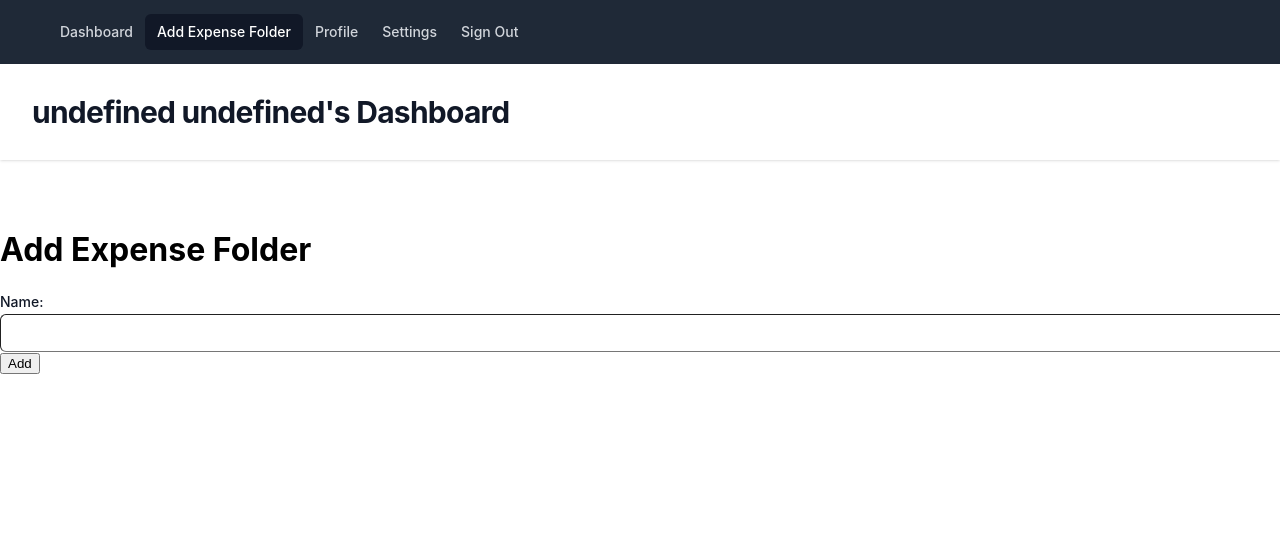
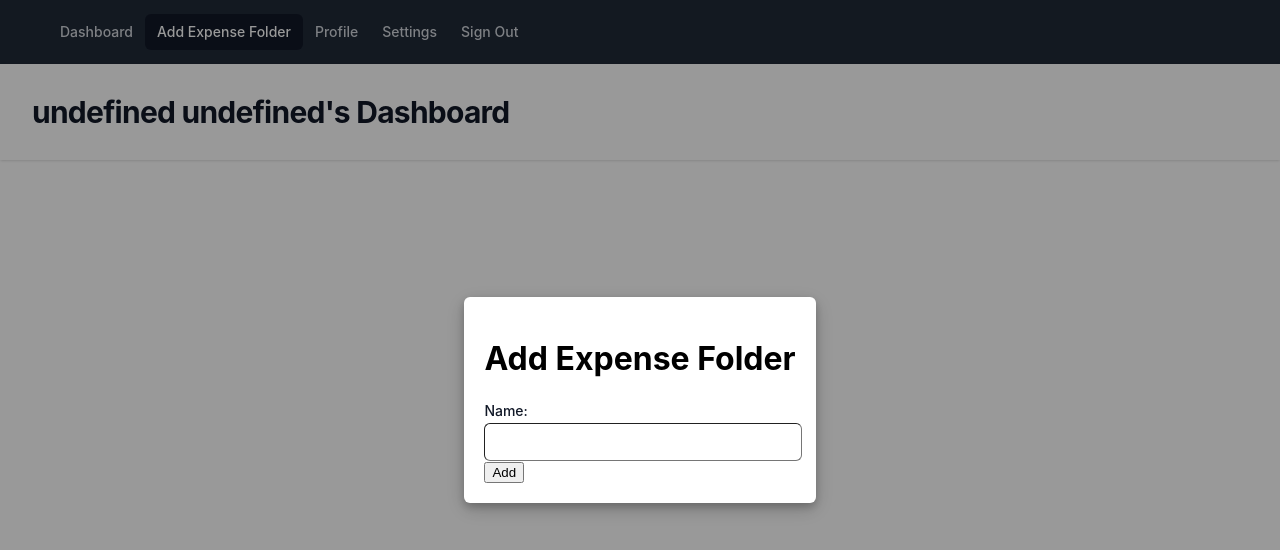
Before and after one commit to TaariqM/Expense-Tracker, a React (Create React App) app in the folder frontend/: page /dashboard/1 in a window 1280 px wide. Both pictures are taken after a click on the link "Add Expense Folder". Shown: the top 550 px of the page. Built offline with nearby package versions, Linux system fonts and the light colour scheme; no server answers.

Commit message:
Implemented a Modal to add a new expense folder and css styling for the Modal

```diff
--- a/frontend/src/pages/Dashboard.jsx
+++ b/frontend/src/pages/Dashboard.jsx
@@ -3,6 +3,7 @@ import { useState, useEffect } from "react";
 import axios from "axios";
 import { useLocation } from "react-router-dom";
 import ExpenseFolderModal from "./ExpenseFolderModal";
+import "../styling/modal.css";
 
 const Dashboard = () => {
   let classname = {
@@ -26,12 +27,12 @@ const Dashboard = () => {
     },
     {
       name: "Profile",
-      href: "#",
+      href: "/profile",
       current: false,
     },
     {
       name: "Settings",
-      href: "#",
+      href: "/settings",
       current: false,
     },
     {
@@ -55,7 +56,7 @@ const Dashboard = () => {
 
     // console.log(clickedItem);
     if (clickedItem.name === "Add Expense Folder") {
-      setIsModalOpen(!isModalOpen);
+      setIsModalOpen(true);
     }
   };
 
@@ -78,7 +79,7 @@ const Dashboard = () => {
   }, [userId]);
 
   return (
-    <div className="main">
+    <div className={`main ${isModalOpen ? "modal-open" : ""}`}>
       <nav className="navigation-bar-container">
         <div className="navigation-bar">
           <div className="navigation-bar-items-container">
@@ -117,7 +118,16 @@ const Dashboard = () => {
 
       <div className="cards"></div>
 
-      {isModalOpen && <ExpenseFolderModal />}
+      {isModalOpen && (
+        <ExpenseFolderModal
+          isOpen={isModalOpen}
+          closeModal={() => setIsModalOpen(false)}
+        />
+      )}
+
+      {/* <ExpenseFolderModal isOpen={isModalOpen} closeModal={setIsModalOpen} /> */}
+
+      {/* {isModalOpen && <ExpenseFolderModal setModalOpen={setIsModalOpen} />} */}
     </div>
   );
 };
--- a/frontend/src/pages/ExpenseFolderModal.jsx
+++ b/frontend/src/pages/ExpenseFolderModal.jsx
@@ -2,8 +2,9 @@ import React from "react";
 import { useState } from "react";
 import { useLocation, useNavigate } from "react-router-dom";
 import axios from "axios";
+import "../styling/modal.css";
 
-const ExpenseFolderModal = () => {
+const ExpenseFolderModal = ({ isOpen, closeModal }) => {
   const [expenseFolder, setExpenseFolder] = useState({
     folderName: "",
     userId: null,
@@ -19,6 +20,8 @@ const ExpenseFolderModal = () => {
         "http://localhost:8800/api/v1/addExpenseFolder",
         expenseFolder
       );
+      // props.setModalOpen(false);
+      closeModal(false);
     } catch (err) {
       console.log(err);
     }
@@ -35,7 +38,9 @@ const ExpenseFolderModal = () => {
   };
 
   return (
-    <div className="modal">
+    <div className={`modal ${isOpen ? "open" : ""}`}>
+      <div className="modal-overlay" onClick={closeModal}></div>
+      <div className="modal-content">
         <div className="modal-title-container">
           <h1 className="modal-title">Add Expense Folder</h1>
         </div>
@@ -55,6 +60,7 @@ const ExpenseFolderModal = () => {
           </form>
         </div>
       </div>
+    </div>
   );
 };
 
--- /dev/null
+++ b/frontend/src/styling/modal.css
@@ -0,0 +1,48 @@
+.modal {
+  position: fixed; /* Stay in place */
+  top: 0;
+  left: 0;
+  z-index: 999; /* The z index controls the stacking order of positioned elements. Elements with a higher z value are displayed on top of elements with lower z values */
+  width: 100%; /* Full width */
+  height: 100%; /* Full height */
+  background-color: rgb(0, 0, 0);
+  background-color: rgba(0, 0, 0, 0.4);
+  display: flex;
+  justify-content: center;
+  align-items: center;
+  opacity: 0;
+  visibility: hidden;
+  transition: opacity 0.3s ease, visibility 0.3s ease;
+}
+
+.modal.open {
+  opacity: 1;
+  visibility: visible;
+}
+
+.modal-overlay {
+  position: fixed;
+  top: 0;
+  left: 0;
+  width: 100%;
+  height: 100%;
+  z-index: 1;
+}
+
+.modal-content {
+  border-radius: 6px;
+  position: relative;
+  background: #fff;
+  padding: 20px;
+
+  box-shadow: 0 4px 8px 0 rgba(0, 0, 0, 0.2), 0 6px 20px 0 rgba(0, 0, 0, 0.19);
+  transition: transform 0.3s ease;
+}
+
+/* .modalopen .modal-content {
+  transform: translateY(0);
+}
+
+.modal-title-container {
+  text-align: center;
+} */
```
Lines whose indentation alone changed are shown as unchanged.
